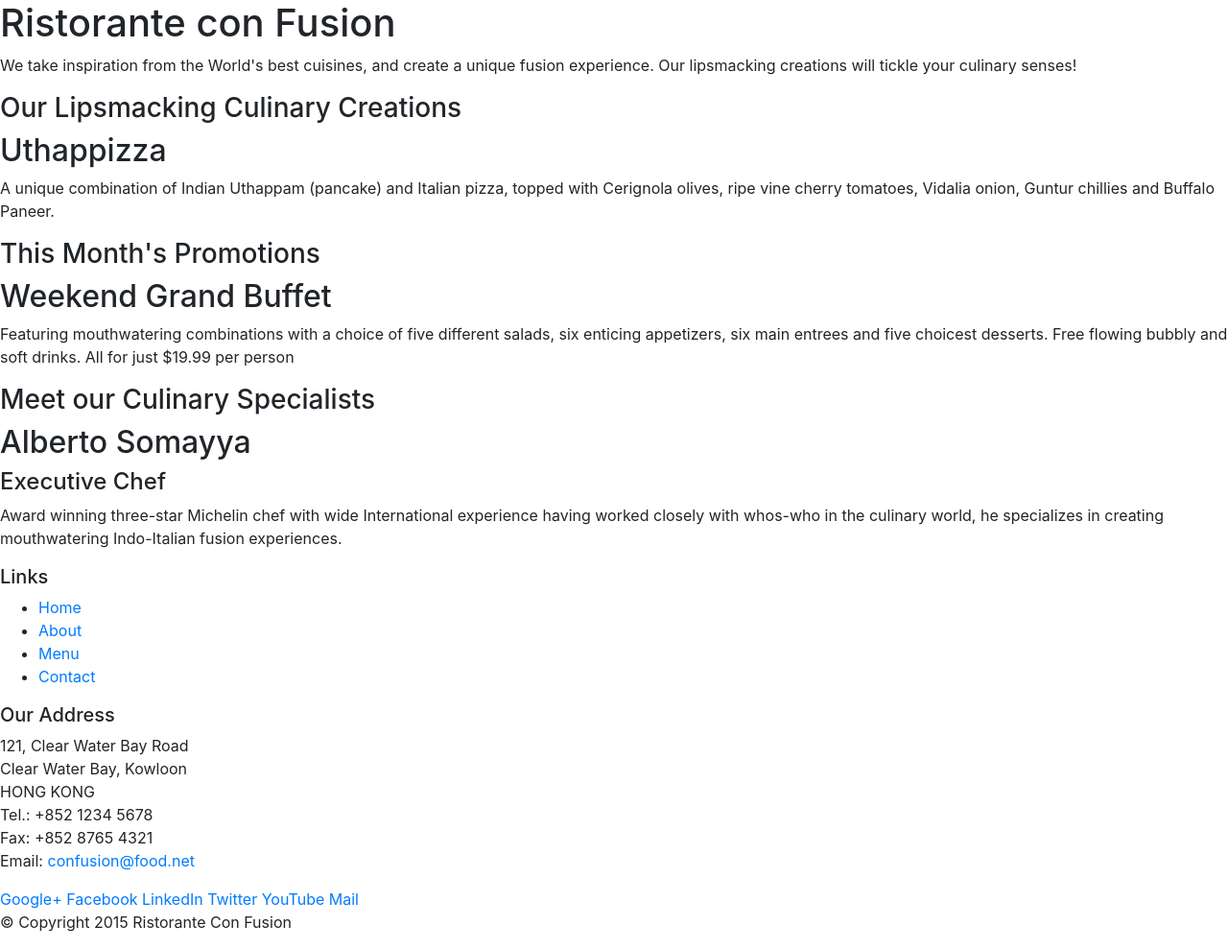
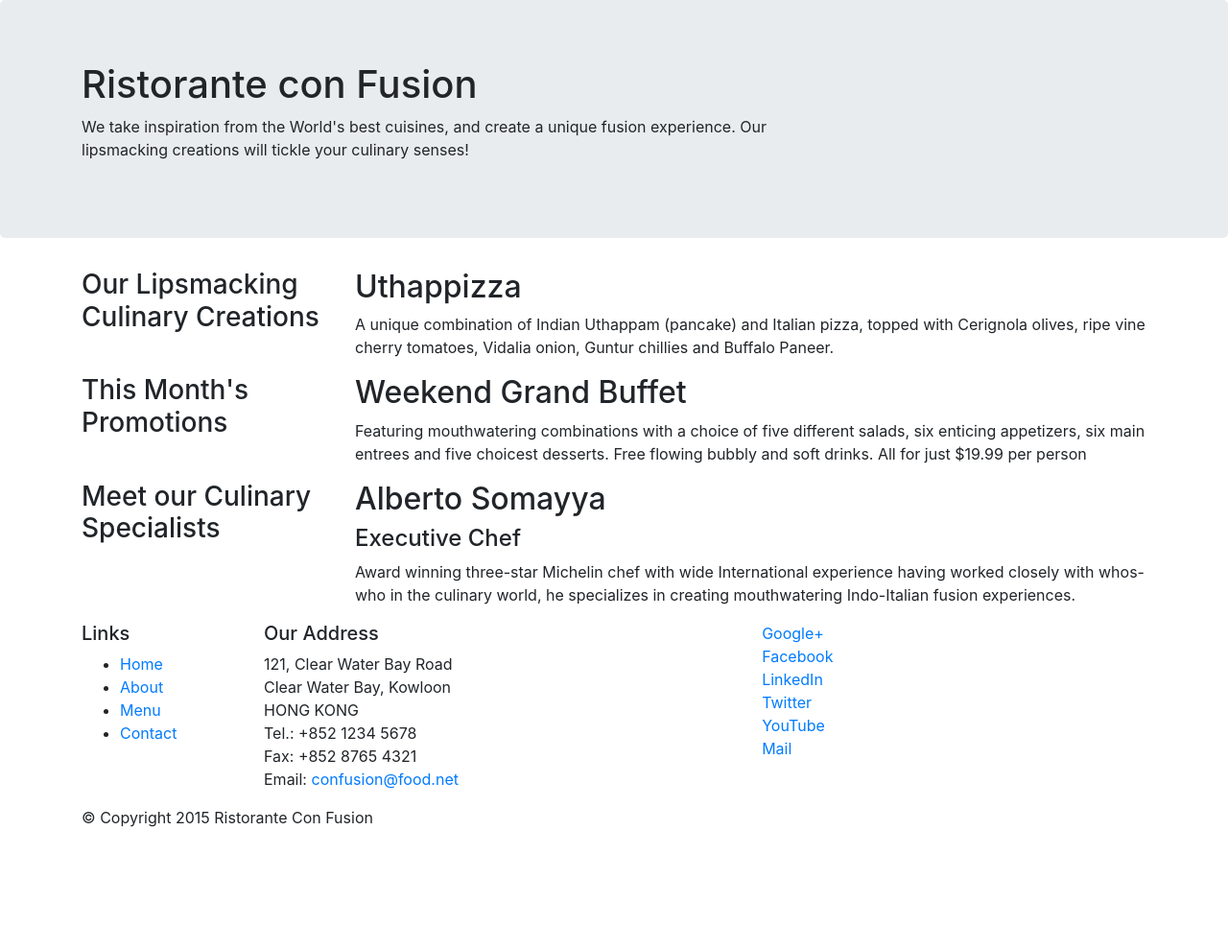
Before and after one commit to subhamskm/confusion, a website: page index.html in a window 1280 px wide. Shown: the whole page at 96% size. After the commit the page ends 880 px from the top, so only its background shows below. Drawn offline with nearby package versions, Linux system fonts and the light colour scheme.

Commit message:
Bootstrap Grid Part 1

```diff
--- a/index.html
+++ b/index.html
@@ -14,46 +14,46 @@
 
 <body>
 
-    <header>
-        <div>
-            <div>
-                <div>
+    <header class="jumbotron">
+        <div class="container">
+            <div class="row">
+                <div class="col-12 col-sm-8">
                     <h1>Ristorante con Fusion</h1>
                     <p>We take inspiration from the World's best cuisines, and create a unique fusion experience. Our lipsmacking creations will tickle your culinary senses!</p>
                 </div>
-                <div>
+                <div class="col col-sm">
                 </div>
             </div>
         </div>
     </header>
 
-    <div>
-        <div>
-            <div>
+    <div class="container">
+        <div class="row">
+            <div class="col-sm-4 push-sm-8 col-md-3 push-md-9">
                 <h3>Our Lipsmacking Culinary Creations</h3>
             </div>
-            <div>
+            <div class="col-sm pull-sm-4 col-md pull-sm-3">
                 <h2>Uthappizza</h2>
                 <p>A unique combination of Indian Uthappam (pancake) and Italian pizza, topped with Cerignola olives, ripe vine cherry tomatoes, Vidalia onion, Guntur chillies and Buffalo Paneer.</p>
             </div>
         </div>
 
 
-        <div>
-            <div>
+        <div class="row">
+            <div class="col-sm-4 col-md-3">
                 <h3>This Month's Promotions</h3>
             </div>
-            <div>
+            <div class="col-sm col-md">
                 <h2>Weekend Grand Buffet</h2>
                 <p>Featuring mouthwatering combinations with a choice of five different salads, six enticing appetizers, six main entrees and five choicest desserts. Free flowing bubbly and soft drinks. All for just $19.99 per person </p>
             </div>
         </div>
 
-        <div>
-            <div>
+        <div class="row">
+            <div class="col-sm-4 push-sm-8 col-md-3 push-md-9">
                 <h3>Meet our Culinary Specialists</h3>
             </div>
-            <div>
+            <div class="col-sm pull-sm-4 col-md pull-sm-3">
                 <h2>Alberto Somayya</h2>
                 <h4>Executive Chef</h4>
                 <p>Award winning three-star Michelin chef with wide International experience having worked closely with whos-who in the culinary world, he specializes in creating mouthwatering Indo-Italian fusion experiences. </p>
@@ -62,9 +62,9 @@
     </div>
 
     <footer>
-        <div>
-            <div>
-                <div>
+        <div class="container">
+            <div class="row">
+                <div class="col-5 col-sm-2">
                     <h5>Links</h5>
                     <ul>
                         <li><a href="#">Home</a></li>
@@ -73,7 +73,7 @@
                         <li><a href="#">Contact</a></li>
                     </ul>
                 </div>
-                <div>
+                <div class="col-6 col-sm-5">
                     <h5>Our Address</h5>
                     <address>
 		              121, Clear Water Bay Road<br>
@@ -84,8 +84,8 @@
 		              Email: <a href="mailto:confusion@food.net">confusion@food.net</a>
 		           </address>
                 </div>
-                <div>
-                    <div>
+                <div class="col col-sm-4">
+                    <div class="col-5 offset-1 col-sm-2">
                         <a href="http://google.com/+">Google+</a>
                         <a href="http://www.facebook.com/profile.php?id=">Facebook</a>
                         <a href="http://www.linkedin.com/in/">LinkedIn</a>
@@ -95,8 +95,8 @@
                     </div>
                 </div>
            </div>
-           <div>
-                <div>
+           <div class="row">
+                <div class="col-auto">
                     <p>© Copyright 2015 Ristorante Con Fusion</p>
                 </div>
            </div>
```
